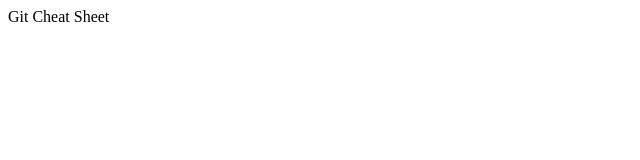
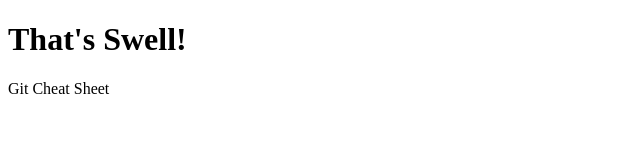
Before and after one commit to Harini08/Git-workshop, a plain HTML site: page index.html in a window 1280 px wide. Shown: the whole page, without its empty margins (0-640 px from the left). Drawn offline with Linux system fonts and the light colour scheme.

Commit message:
add a header to index page

```diff
--- a/index.html
+++ b/index.html
@@ -4,6 +4,7 @@
     <title>GitHub Workshop</title>
   </head>
   <body>
+    <h1>That's Swell!</h1>
     Git Cheat Sheet
   </body>
 </html>
```
